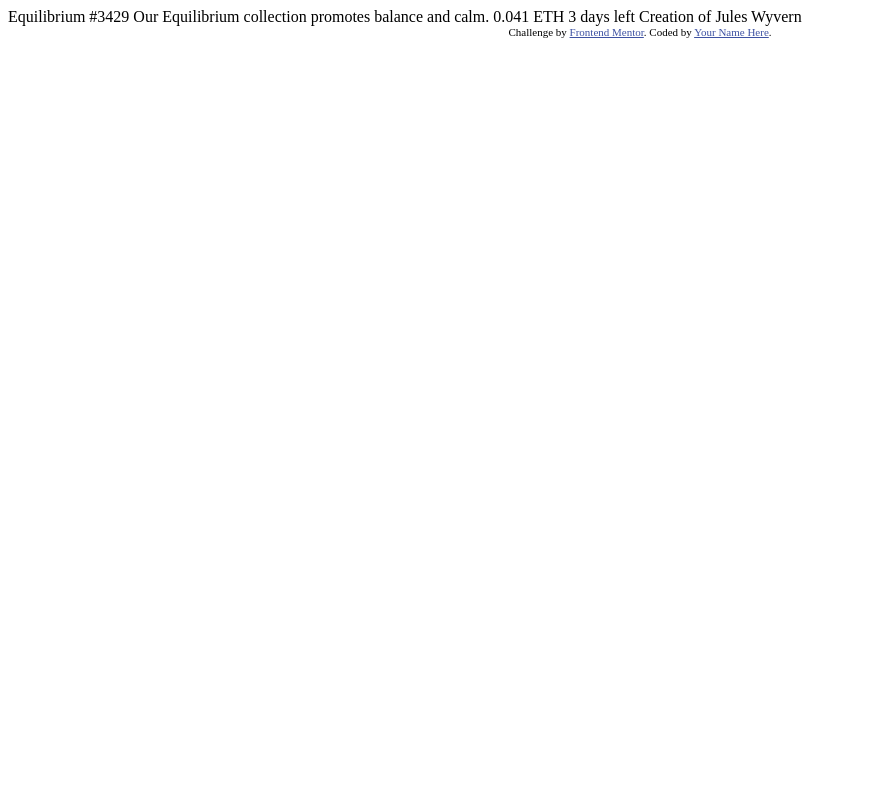
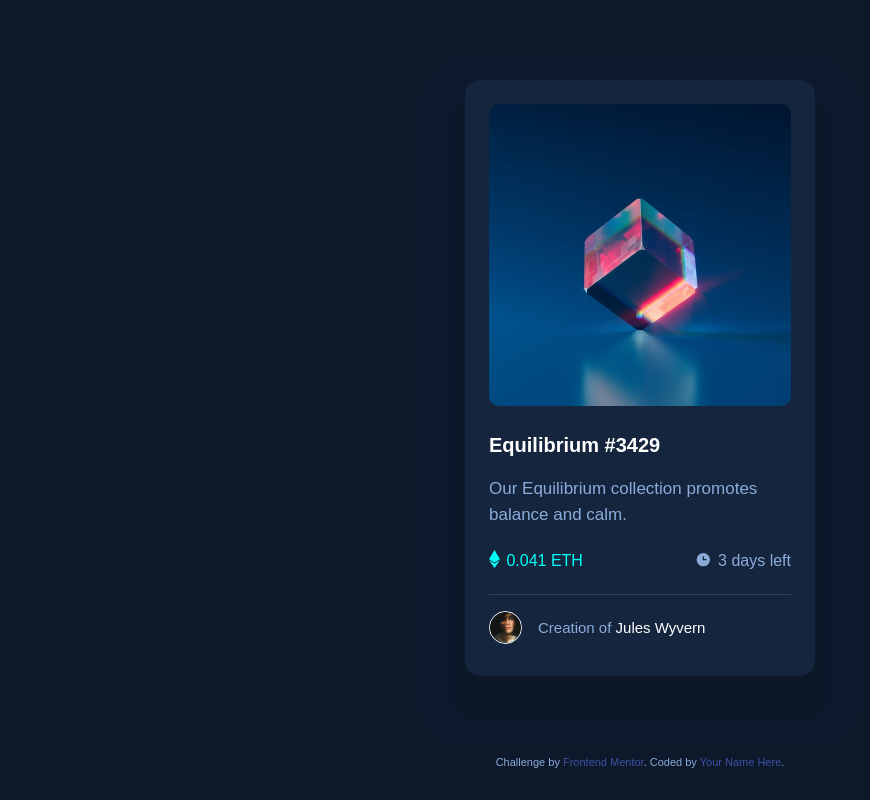
Before and after one commit to KhalidKhabouz/nft-preview-card-component-main, a plain HTML site: page index.html in a window 1280 px wide. Shown: the whole page, without its empty margins (0-870 px from the left). Drawn offline with Linux system fonts and the light colour scheme.

Commit message:
Finalizing

```diff
--- /dev/null
+++ b/assets/css/main.css
@@ -0,0 +1,139 @@
+:root {
+  /* Colors */
+
+    /* Primary */
+  --soft_blue: hsl(215, 51%, 70%);
+  --cyan: hsl(178, 100%, 50%);
+
+    /* Neutral */
+  --very_dark_blue_100: hsl(217, 54%, 11%); /* (main BG) */
+  --very_dark_blue_200: hsl(216, 50%, 16%); /* (card BG) */
+  --very_dark_blue_300: hsl(215, 32%, 27%); /* (line) */
+  --white: hsl(0, 0%, 100%);
+
+  /* font properties */
+  --fzise: 18px;
+}
+
+/* fonts */
+@import url('https://fonts.googleapis.com/css2?family=Outfit:wght@300;400;600&display=swap');
+
+*,
+*::before,
+*::after {
+  margin: 0;
+  padding: 0;
+  box-sizing: border-box;
+}
+
+body {
+  /* font-size: var(--fzise); */
+  /* background-color: yellow; */
+  font-family: 'Outfit', sans-serif;
+  color: var(--soft_blue);
+  background-color: var(--very_dark_blue_100);
+}
+
+a {
+  text-decoration: none;
+}
+
+.container-main {
+  display: flex;
+  justify-content: center;
+  /* border: yellowgreen solid 1px; */
+  /* background-color: yellow; */
+  width: 80%;
+  margin: 0 auto;
+  padding: 5em;
+
+}
+
+.card {
+  padding: 1.5em;
+  width: 350px;
+  background-color: var(--very_dark_blue_200);
+  border-radius: 15px;
+  /* box-shadow: 0px 30px 0 15px #0c1729; */
+  box-shadow: 0px 30px 0 15px #0c1729, 0px 24px 0 45px #0c192c;
+  /* outline: #0c192c; */
+  /* outline: violet; */
+}
+
+.card__header img {
+  width: 100%;
+  display: block;
+  border-radius: 10px;
+}
+
+.card__body {
+  padding-top: 28px;
+  border-bottom: var(--very_dark_blue_300) solid 1px;
+  padding-bottom: 22px;
+}
+
+.card__title {
+ font-size: 20px;
+}
+
+.card__title a {
+  color: var(--white);;
+}
+
+.card__title a:hover {
+  color: var(--cyan);;
+}
+
+.card__text {
+  font-size: 17px;
+  color: var(--soft_blue);
+  font-weight: 300;
+  line-height: 1.5;
+  padding-top: 19px;
+  padding-bottom: 23px;
+}
+
+.card__status {
+  display: flex;
+  justify-content: space-between;
+
+}
+
+.status {
+  display: flex;
+  align-items: center;
+  column-gap: .4em;
+}
+
+.cost-status {
+ color: var(--cyan);
+ font-weight: 400;
+}
+
+.card__footer {
+ display: flex;
+ align-items: center;
+ column-gap: 1em ;
+ padding-top: 1em;
+ padding-bottom: 8px;
+
+}
+
+.card__footer img {
+  height: 33px;
+  border-radius: 50%;
+  border: var(--white) solid 1px;
+ }
+
+ .creator-name {
+   font-size: 15px;
+   font-weight: 300;
+ }
+
+ .creator-name a {
+  color: var(--white);
+ }
+
+ .creator-name a:hover {
+  color: var(--cyan);
+ }
--- a/index.html
+++ b/index.html
@@ -5,7 +5,7 @@
   <meta name="viewport" content="width=device-width, initial-scale=1.0"> <!-- displays site properly based on user's device -->
 
   <link rel="icon" type="image/png" sizes="32x32" href="./images/favicon-32x32.png">
-
+  <link rel="stylesheet" href="assets/css/main.css">
   <title>Frontend Mentor | NFT preview card component</title>
 
   <!-- Feel free to remove these styles or customise in your own stylesheet 👍 -->
@@ -16,18 +16,51 @@
 </head>
 <body>
 
-  Equilibrium #3429
+  <main class="container-main">
+    <div class="card">
+      <div class="card__header">
+        <img src="/images/image-equilibrium.jpg" alt="Image equilibrium">
+      </div>
+      <div class="card__body">
+        <h1 class="card__title">
+          <a href="#">
+            Equilibrium #3429
+          </a>
+        </h1>
+        <p class="card__text">
+          Our Equilibrium collection promotes balance and calm.
+        </p>
+        <div class="card__status">
+          <div class="card__cost-status status">
+            <div class="cost-icon">
+              <img src="./images/icon-ethereum.svg" alt="">
+            </div>
+            <p class="cost-status">
+              0.041 ETH
+            </p>
+          </div>
+          <div class="card__time-status status">
+            <div class="cost-icon">
+              <img src="./images/icon-clock.svg" alt="">
+            </div>
+            <p class="cost-time">
+              3 days left
+            </p>
+          </div>
+        </div>
+      </div>
+      <div class="card__footer">
+        <img src="images/image-avatar.png" alt="Jules Wyvern">
+        <h2 class="creator-name">
+          Creation of <a href="#">Jules Wyvern</a>
+        </h2>
+      </div>
+    </div>
+  </main>
 
-  Our Equilibrium collection promotes balance and calm.
-
-  0.041 ETH
-  3 days left
-
-  Creation of Jules Wyvern
-
-  <div class="attribution">
+  <footer class="attribution">
     Challenge by <a href="https://www.frontendmentor.io?ref=challenge" target="_blank">Frontend Mentor</a>.
     Coded by <a href="#">Your Name Here</a>.
-  </div>
+  </footer>
 </body>
 </html>
```
